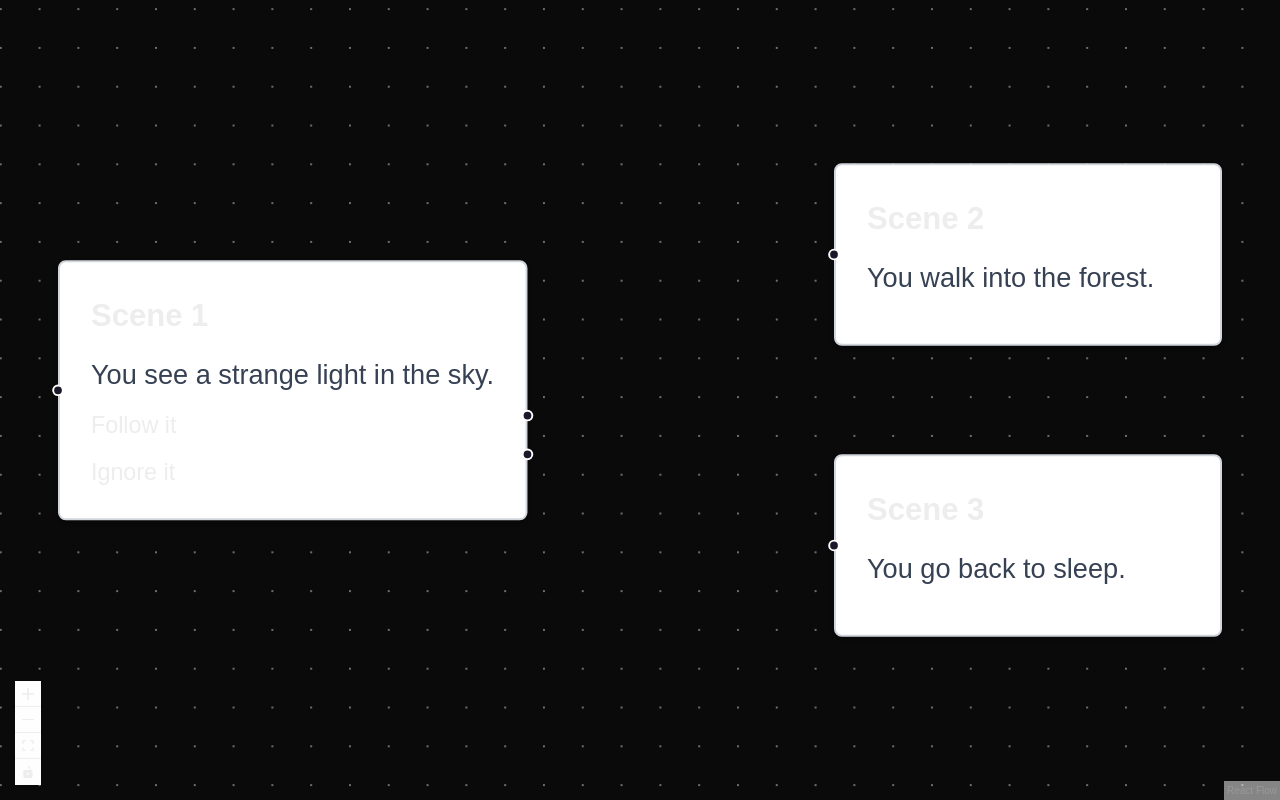
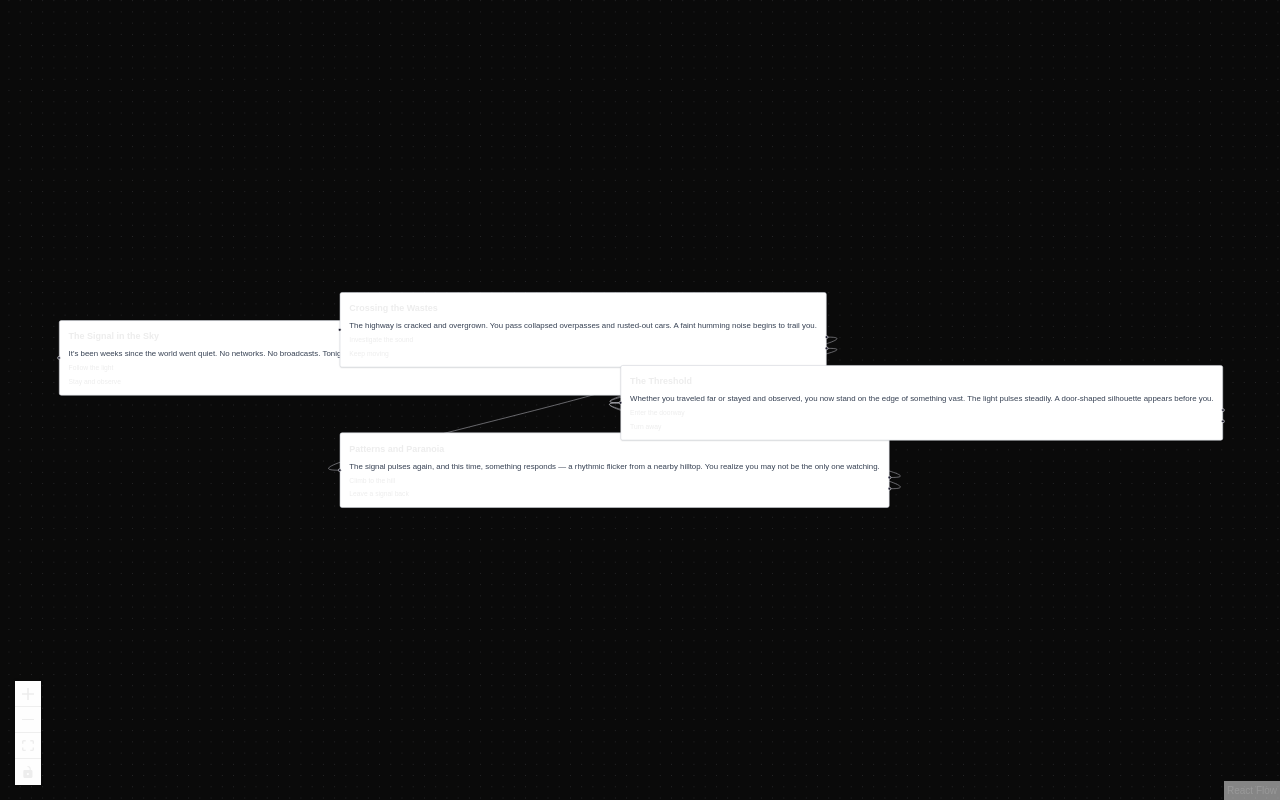
Before and after one commit to quanphan2906/tell-lore, a Next.js app: page /canvas in a window 1280 px wide. Built offline with nearby package versions, Linux system fonts and the light colour scheme.

Commit message:
add content to canvas

```diff
--- a/src/components/canvas.tsx
+++ b/src/components/canvas.tsx
@@ -57,37 +57,102 @@ const initialNodes: Node[] = [
 		type: "sceneNode",
 		position: { x: 100, y: 100 },
 		data: {
-			title: "Scene 1",
-			scenario: "You see a strange light in the sky.",
+			title: "The Signal in the Sky",
+			scenario:
+				"It's been weeks since the world went quiet. No networks. No broadcasts. Tonight, a single beam of light pulses from the distant mountains, piercing the clouds.",
 			choices: [
-				{ text: "Follow it", id: "choice-0" },
-				{ text: "Ignore it", id: "choice-1" },
+				{ text: "Follow the light", id: "choice-0" },
+				{ text: "Stay and observe", id: "choice-1" },
 			],
 		},
 	},
 	{
 		id: "scene2",
 		type: "sceneNode",
-		position: { x: 500, y: 50 },
+		position: { x: 600, y: 50 },
 		data: {
-			title: "Scene 2",
-			scenario: "You walk into the forest.",
-			choices: [],
+			title: "Crossing the Wastes",
+			scenario:
+				"The highway is cracked and overgrown. You pass collapsed overpasses and rusted-out cars. A faint humming noise begins to trail you.",
+			choices: [
+				{ text: "Investigate the sound", id: "choice-0" },
+				{ text: "Keep moving", id: "choice-1" },
+			],
 		},
 	},
 	{
 		id: "scene3",
 		type: "sceneNode",
-		position: { x: 500, y: 200 },
+		position: { x: 600, y: 300 },
 		data: {
-			title: "Scene 3",
-			scenario: "You go back to sleep.",
-			choices: [],
+			title: "Patterns and Paranoia",
+			scenario:
+				"The signal pulses again, and this time, something responds — a rhythmic flicker from a nearby hilltop. You realize you may not be the only one watching.",
+			choices: [
+				{ text: "Climb to the hill", id: "choice-0" },
+				{ text: "Leave a signal back", id: "choice-1" },
+			],
+		},
+	},
+	{
+		id: "scene4",
+		type: "sceneNode",
+		position: { x: 1100, y: 180 },
+		data: {
+			title: "The Threshold",
+			scenario:
+				"Whether you traveled far or stayed and observed, you now stand on the edge of something vast. The light pulses steadily. A door-shaped silhouette appears before you.",
+			choices: [
+				{ text: "Enter the doorway", id: "choice-0" },
+				{ text: "Turn away", id: "choice-1" },
+			],
 		},
 	},
 ];
 
-const initialEdges: Edge[] = [];
+const initialEdges: Edge[] = [
+	// scene1 choices
+	{
+		id: "e-scene1-choice-0-scene2",
+		source: "scene1",
+		sourceHandle: "choice-0",
+		target: "scene2",
+	},
+	{
+		id: "e-scene1-choice-1-scene3",
+		source: "scene1",
+		sourceHandle: "choice-1",
+		target: "scene3",
+	},
+
+	// scene2 choices
+	{
+		id: "e-scene2-choice-0-scene4",
+		source: "scene2",
+		sourceHandle: "choice-0",
+		target: "scene4",
+	},
+	{
+		id: "e-scene2-choice-1-scene4",
+		source: "scene2",
+		sourceHandle: "choice-1",
+		target: "scene4",
+	},
+
+	// scene3 choices
+	{
+		id: "e-scene3-choice-0-scene4",
+		source: "scene3",
+		sourceHandle: "choice-0",
+		target: "scene4",
+	},
+	{
+		id: "e-scene3-choice-1-scene4",
+		source: "scene3",
+		sourceHandle: "choice-1",
+		target: "scene4",
+	},
+];
 
 export default function StoryCanvas() {
 	const [nodes, setNodes, onNodesChange] = useNodesState(initialNodes);
```
